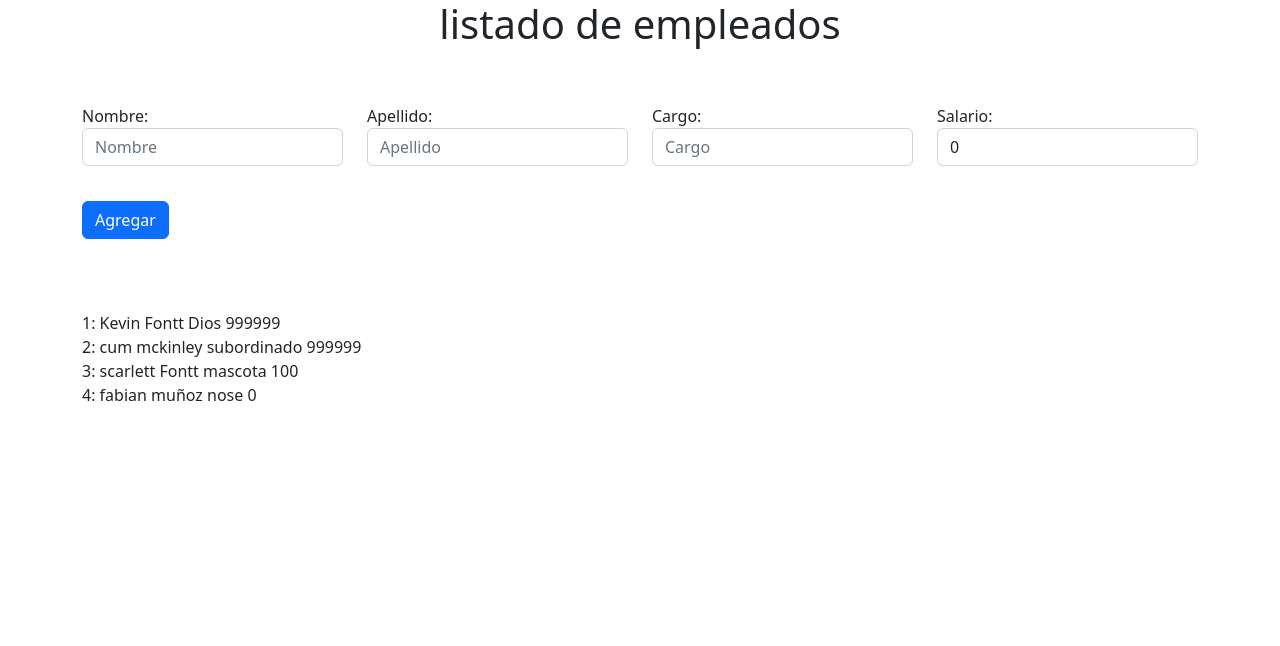
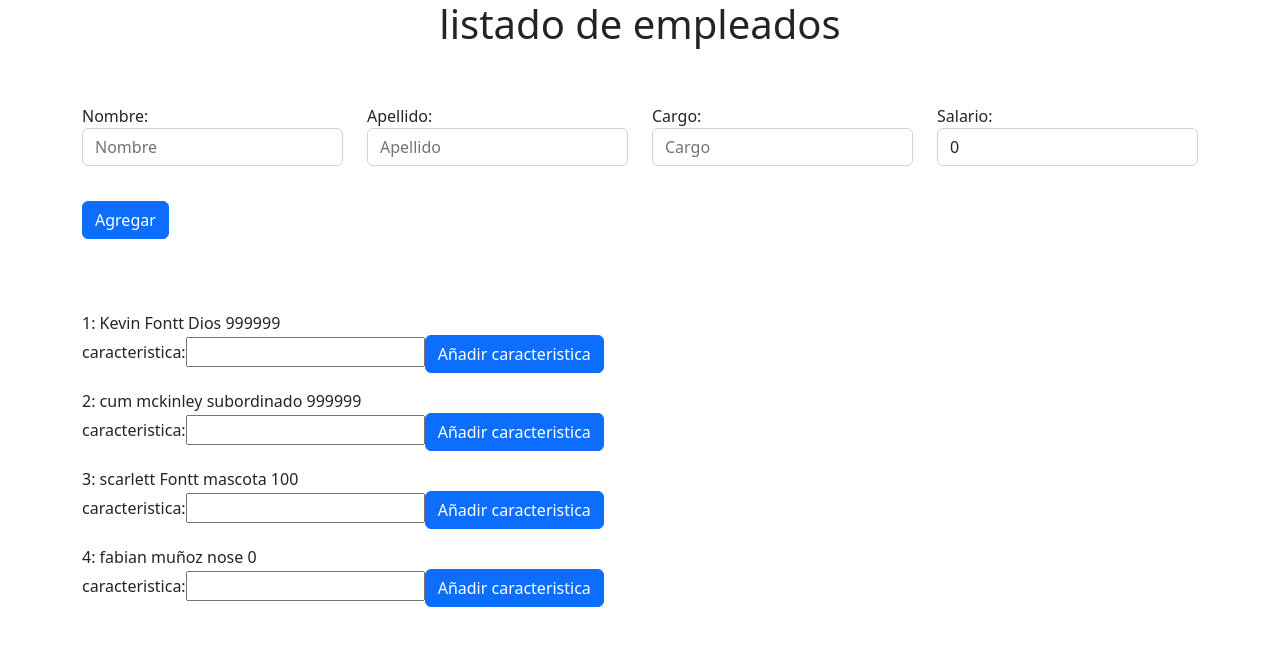
Before and after one commit to kevinfonttlizama/app-empleados, an Angular app: page / in a window 1280 px wide. Shown: the top 646 px of the page. Built offline with nearby package versions, Linux system fonts and the light colour scheme.

Commit message:
comunicacion entre componentes

```diff
--- a/src/app/app.component.html
+++ b/src/app/app.component.html
@@ -43,13 +43,4 @@
 
 <br><br><br>
 
-
-<div class="container">
-  <div class="row">
-    <div class="col">
-      <div *ngFor="let empleado of empleados; let i=index">
-        {{i+1}}: {{empleado.nombre}} {{empleado.apellido}} {{empleado.cargo}} {{empleado.salario}}
-      </div>
-    </div>
-  </div>
-</div>
+<app-empleado-hijo-c *ngFor="let empleado of empleados; let i=index" [empleadoDeLista]="empleado" [indice]="i" ></app-empleado-hijo-c>
--- a/src/app/app.module.ts
+++ b/src/app/app.module.ts
@@ -3,10 +3,14 @@ import { BrowserModule } from '@angular/platform-browser';
 
 import { AppComponent } from './app.component';
 import { FormsModule } from '@angular/forms';
+import { EmpleadoHijoCComponent } from './empleado-hijo-c/empleado-hijo-c.component';
+import { CaracteristicasEmpleadoCComponent } from './caracteristicas-empleado-c/caracteristicas-empleado-c.component';
 
 @NgModule({
   declarations: [
-    AppComponent
+    AppComponent,
+    EmpleadoHijoCComponent,
+    CaracteristicasEmpleadoCComponent
   ],
   imports: [
     BrowserModule,
--- /dev/null
+++ b/src/app/caracteristicas-empleado-c/caracteristicas-empleado-c.component.html
@@ -0,0 +1,3 @@
+<label for="">caracteristica:</label>
+<input type="text" #nuevaCaracteristica>
+<button class="btn btn-primary" (click)="agregarCaracteristica(nuevaCaracteristica.value)">Añadir caracteristica</button>
--- /dev/null
+++ b/src/app/caracteristicas-empleado-c/caracteristicas-empleado-c.component.ts
@@ -0,0 +1,26 @@
+import { Component, EventEmitter, Output } from '@angular/core';
+
+
+@Component({
+  selector: 'app-caracteristicas-empleado-c',
+  templateUrl: './caracteristicas-empleado-c.component.html',
+  styleUrls: ['./caracteristicas-empleado-c.component.css']
+})
+export class CaracteristicasEmpleadoCComponent {
+
+  @Output() caracteristicasEmpleados = new EventEmitter<string>();
+
+
+  agregarCaracteristica(value:string){
+    this.caracteristicasEmpleados.emit(value);
+  }
+
+}
+
+
+function output(): (target: CaracteristicasEmpleadoCComponent, propertyKey: "caracteristicasEmpleados") => void {
+  throw new Error('Function not implemented.');
+
+
+
+}
--- /dev/null
+++ b/src/app/empleado-hijo-c/empleado-hijo-c.component.html
@@ -0,0 +1,14 @@
+<div class="container">
+    <div class="row">
+      <div class="col">
+        <div>
+          {{indice+1}}: {{empleadoDeLista.nombre}} {{empleadoDeLista.apellido}} {{empleadoDeLista.cargo}} {{empleadoDeLista.salario}}
+        </div>
+        <app-caracteristicas-empleado-c (caracteristicasEmpleados)="agregarCaracteristica($event)"></app-caracteristicas-empleado-c>
+        <ul style="list-style: none;">
+          <li *ngFor="let caracteristica of arrayCaracteristicas"> {{caracteristica}} </li>
+        </ul>
+
+      </div>
+    </div>
+  </div>
--- /dev/null
+++ b/src/app/empleado-hijo-c/empleado-hijo-c.component.ts
@@ -0,0 +1,22 @@
+import { Component, Input} from '@angular/core';
+import { Empleado } from '../empleado.model';
+
+
+@Component({
+  selector: 'app-empleado-hijo-c',
+  templateUrl: './empleado-hijo-c.component.html',
+  styleUrls: ['./empleado-hijo-c.component.css']
+})
+export class EmpleadoHijoCComponent {
+
+  @Input() empleadoDeLista:Empleado;
+  @Input() indice:number;
+
+  arrayCaracteristicas = [''];
+
+  agregarCaracteristica(nuevaCaracteristica:string) {
+    this.arrayCaracteristicas.push(nuevaCaracteristica);
+  }
+
+
+}
--- a/tsconfig.json
+++ b/tsconfig.json
@@ -2,6 +2,7 @@
 {
   "compileOnSave": false,
   "compilerOptions": {
+    "strictPropertyInitialization": false,
     "baseUrl": "./",
     "outDir": "./dist/out-tsc",
     "forceConsistentCasingInFileNames": true,
```
Also changed, not shown: src/app/caracteristicas-empleado-c/caracteristicas-empleado-c.component.css (added), src/app/empleado-hijo-c/empleado-hijo-c.component.css (added), 2 other files (tests, documents, lock files or other folders).
